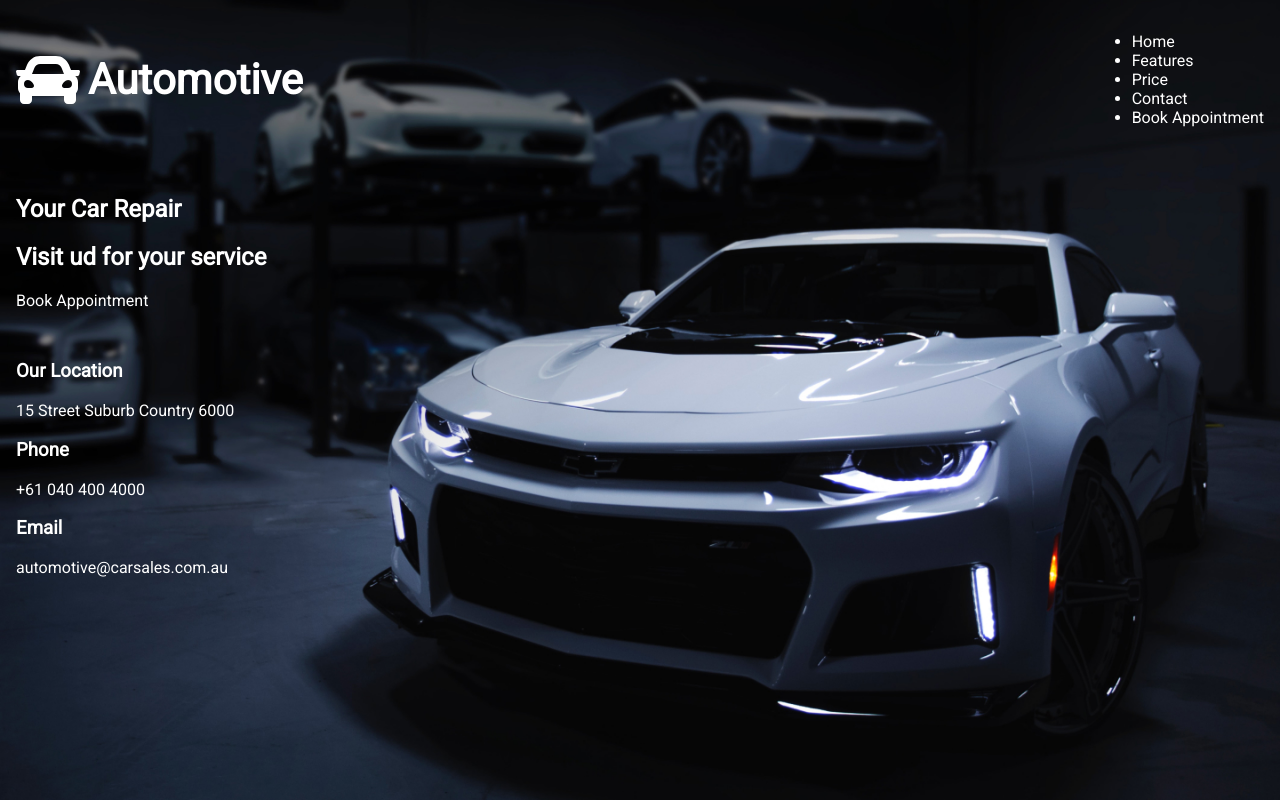
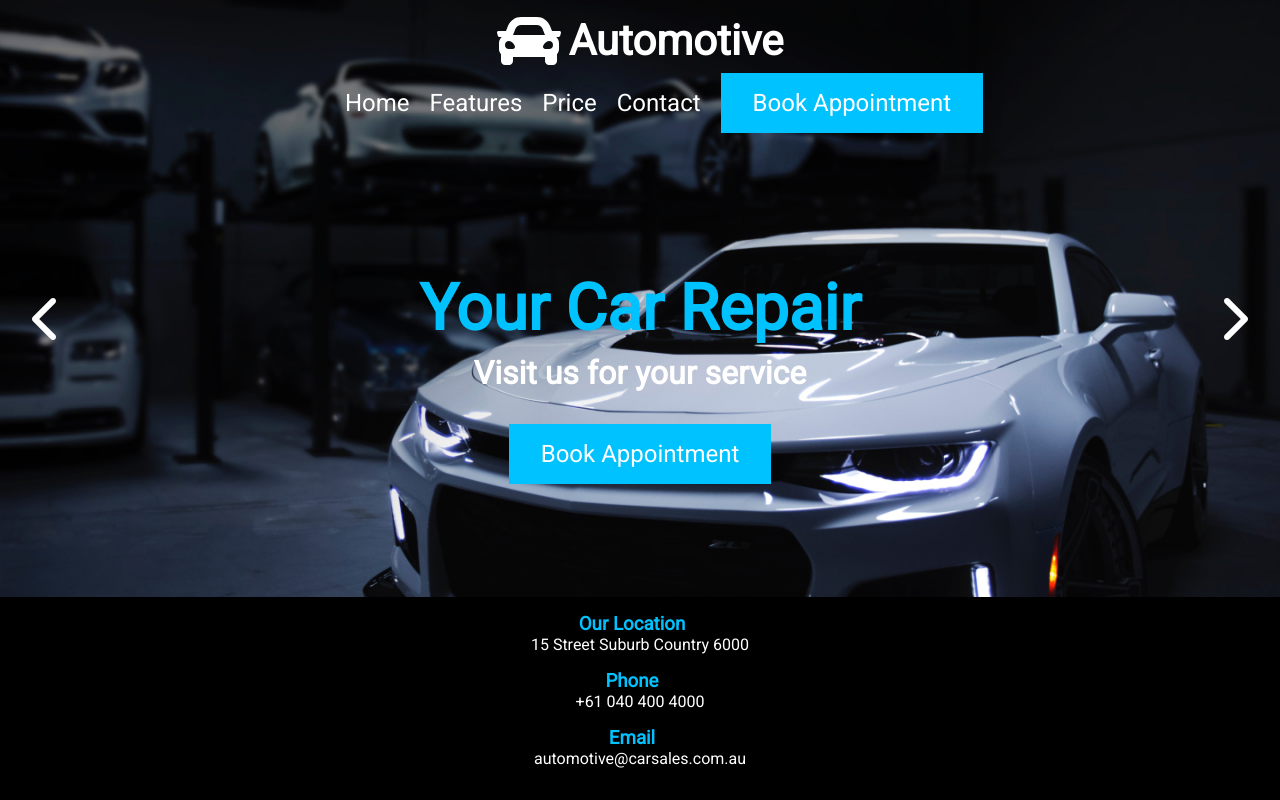
Before and after one commit to Lafsitoo/FrontEnd-Proyect---Cars, a plain HTML site: page index.html in a window 1280 px wide. Drawn offline with Linux system fonts and the light colour scheme.

Commit message:
20/12-20:57

```diff
--- a/index.html
+++ b/index.html
@@ -9,6 +9,8 @@
     <link rel="preconnect" href="https://fonts.gstatic.com" crossorigin>
     <link href="https://fonts.googleapis.com/css2?family=Roboto&display=swap" rel="stylesheet">
     <link rel="stylesheet" href="./style.css">
+    <script src="https://kit.fontawesome.com/ad4fae043d.js" crossorigin="anonymous"></script>
+    <script src="./main.js" defer></script>
     <title>AutoMotive</title>
 </head>
 
@@ -20,7 +22,7 @@
         <!-- HEADER -->
         <header class="header">
             <a href="#" class="logo">
-                <img src="./utils/logo_cars_00.svg" alt="AutoMotiveLogo">Automotive
+                <img class="logo-img" src="./utils/logo_cars_00.svg" alt="AutoMotiveLogo">Automotive
             </a>
             <nav class="menu">
                 <ul class="menu-list">
@@ -45,12 +47,15 @@
 
         <!-- CONTENT -->
         <article class="content">
+            <a class="slideButton prevSlide"><i class="fa-solid fa-chevron-left"></i></i></a>
+            <a class="slideButton nextSlide"><i class="fa-solid fa-chevron-right"></i></i></a>
             <h1 class="content-claim">Your Car Repair</h1>
-            <h2 class="content-subclaim">Visit ud for your service</h2>
+            <h2 class="content-subclaim">Visit us for your service</h2>
             <a class="book-appointment" href="#">Book Appointment</a>
         </article>
 
         <!-- FOOTER -->
+        <div class="footer-wrapper">
             <footer class="footer">
                 <section class="footer-widget">
                     <h3 class="footer-widget-title">Our Location</h3>
@@ -65,7 +70,7 @@
                     <p class="footer-widget-text">automotive@carsales.com.au</p>
                 </section>
             </footer>
-
+        </div>
     </main>
 
 </body>
--- /dev/null
+++ b/main.js
@@ -0,0 +1,42 @@
+// DEFINE IMAGE
+const images = [
+  "utils/background_00.jpg",
+  "utils/background_01.jpg",
+  "utils/background_02.jpg",
+];
+
+// APP STATE
+let index = 0;
+const max = images.length;
+
+// GET THE DOM ELEMENTS
+const containerElement = document.querySelector(".container");
+const prevSlideButton = document.querySelector(".prevSlide");
+const nextSlideButton = document.querySelector(".nextSlide");
+
+// LISTEN FOR ARROW CLICK EVENTS
+prevSlideButton.addEventListener("click", function () {
+  index--;
+  // CHANGE IMAGE INDEX
+  setImageIndex();
+  // CHANGE BACKGROUND IMAGE
+  changeBackgroundImage(images[index], containerElement);
+});
+
+nextSlideButton.addEventListener("click", function () {
+  index++;
+  // CHANGE IMAGE INDEX
+  setImageIndex();
+  // CHANGE BACKGROUND IMAGE
+  changeBackgroundImage(images[index], containerElement);
+});
+
+// UTILITY FUNCTION
+function setImageIndex() {
+  if (index < 0) index = max - 1;
+  if (index === max) index = 0;
+}
+
+function changeBackgroundImage(backgroundImage, element) {
+  element.style.backgroundImage = `url(${backgroundImage})`;
+}
--- a/style.css
+++ b/style.css
@@ -4,11 +4,9 @@
   --min-width: 320px;
   --accent-color: #00c2ff;
 }
-
 * {
   box-sizing: border-box;
 }
-
 html,
 body {
   height: 100%;
@@ -16,16 +14,20 @@ body {
   padding: 0;
   background-color: black;
   color: white;
-  font-family: 'Roboto', sans-serif;
+  font-family: "Roboto", sans-serif;
 }
-
-a{
+a {
   text-decoration: none;
   color: white;
 }
+.book-appointment {
+  background-color: var(--accent-color);
+  padding: 1rem 2rem;
+  font-size: 24px;
+}
 
 /* CONTAINER */
-.container{
+.container {
   height: 100vh;
   display: flex;
   flex-direction: column;
@@ -34,27 +36,111 @@ a{
   background-repeat: no-repeat;
   background-position: center;
   background-size: cover;
+  transition: background-image 0.7s ease-in-out;
 }
 
-.header, .content, .footer {
+.header,
+.content,
+.footer {
   width: 100%;
   margin: 0 auto;
   padding: 1rem;
+  max-width: var(--max-width);
 }
 
 /* HEADER */
-.header{
-    max-width: var(--max-width);
+.header {
   display: flex;
   justify-content: space-between;
   align-items: center;
 }
-.logo{
+.logo {
   display: flex;
   align-items: center;
   font-size: 42px;
   font-weight: bold;
 }
-.logo img{
-    margin-right: .5rem;
+.logo-img {
+  margin-right: 0.5rem;
 }
+.menu-list {
+  margin: 0;
+}
+.menu-list-item {
+  display: inline-flex;
+  margin: 0.5rem;
+  font-size: 24px;
+}
+.menu-list-item:last-child {
+  margin-right: 0;
+}
+
+/* CONTENT */
+.content {
+  flex-grow: 1;
+  padding: 2rem;
+  display: flex;
+  flex-direction: column;
+  justify-content: center;
+  align-items: flex-start;
+}
+.slideButton {
+  position: absolute;
+  top: 40%;
+  transform: translateY(-50%);
+  font-size: 3rem;
+  cursor: pointer;
+}
+.prevSlide {
+  left: 2rem;
+}
+.nextSlide {
+  right: 2rem;
+}
+.content-claim {
+  font-size: 64px;
+  color: var(--accent-color);
+  margin: 0;
+}
+.content-subclaim {
+  font-size: 32px;
+  margin: 0.5rem 0;
+  margin-bottom: 2rem;
+}
+
+/* FOOTER */
+.footer-wrapper {
+  background-color: black;
+}
+.footer {
+  display: flex;
+  justify-content: space-between;
+}
+.footer-widget {
+  font-size: 16px;
+}
+.footer-widget-title {
+  color: var(--accent-color);
+  margin: 0 1rem 0 0;
+}
+.footer-widget-text {
+  margin: 0;
+}
+
+/* RESPONSIVE */
+@media screen and (max-width: 1280px) {
+  .header,
+  .footer {
+    flex-direction: column;
+    text-align: center;
+  }
+  .menu {
+    margin-top: 1.5;
+  }
+  .content {
+    align-items: center;
+  }
+  .footer-widget {
+    margin-bottom: 1rem;
+  }
+}
```
Lines whose indentation alone changed are shown as unchanged.
